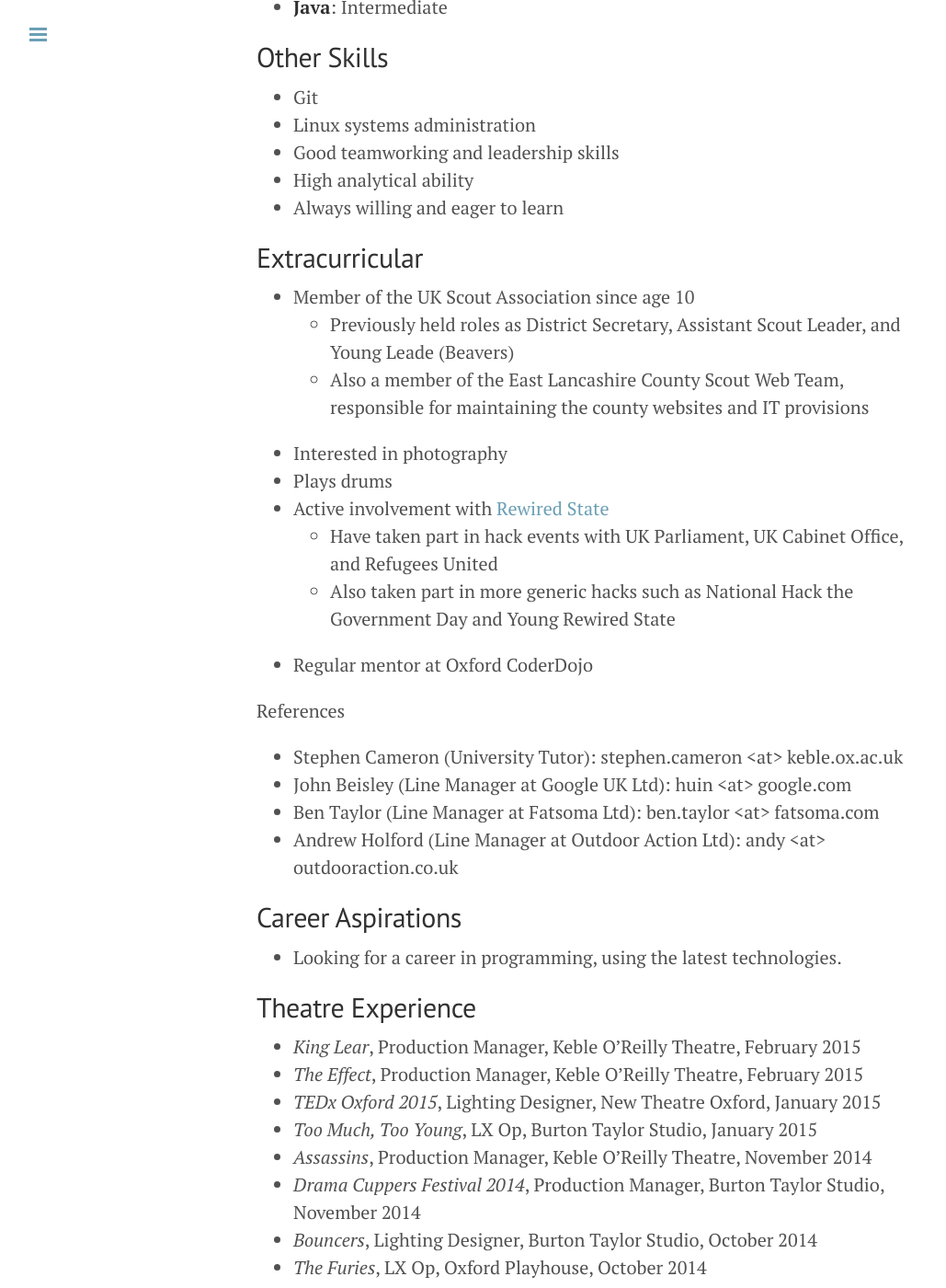
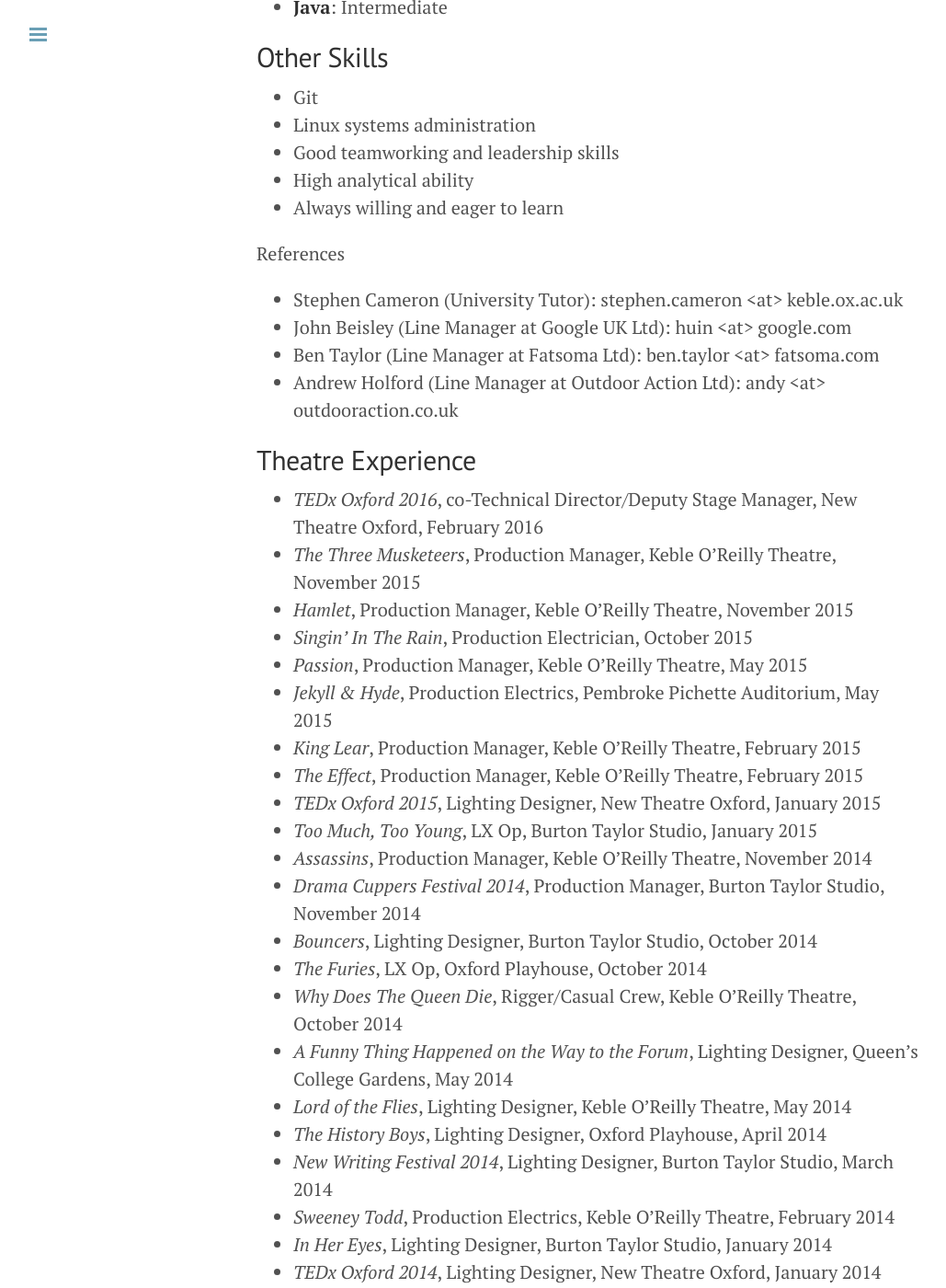
Before and after one commit to toastwaffle/toastwaffle.github.io, a Jekyll site: the page built from cv.markdown, in a window 1280 px wide and 1400 px high, scrolled down 2729 px. Shown: the whole window at 92% size, without its empty margins (1-1030 px from the left). Built offline with Jekyll 4.4.1, drawn with Linux system fonts in a browser that asks for light colours; some of the changed text lies outside the part shown.

Commit message:
Update CV

```diff
--- a/cv.markdown
+++ b/cv.markdown
@@ -78,18 +78,6 @@ title: Curriculum Vitae
  * High analytical ability
  * Always willing and eager to learn
 
-## Extracurricular
-
- * Member of the UK Scout Association since age 10
-     - Previously held roles as District Secretary, Assistant Scout Leader, and Young Leade (Beavers)
-     - Also a member of the East Lancashire County Scout Web Team, responsible for maintaining the county websites and IT provisions
- * Interested in photography
- * Plays drums
- * Active involvement with [Rewired State](http://www.rewiredstate.org/)
-     - Have taken part in hack events with UK Parliament, UK Cabinet Office, and Refugees United
-     - Also taken part in more generic hacks such as National Hack the Government Day and Young Rewired State
- * Regular mentor at Oxford CoderDojo
-
 References
 
  * Stephen Cameron (University Tutor): stephen.cameron &lt;at&gt; keble.ox.ac.uk
@@ -97,12 +85,14 @@ References
  * Ben Taylor (Line Manager at Fatsoma Ltd): ben.taylor &lt;at&gt; fatsoma.com
  * Andrew Holford (Line Manager at Outdoor Action Ltd): andy &lt;at&gt; outdooraction.co.uk
 
-## Career Aspirations
-
- * Looking for a career in programming, using the latest technologies.
-
 ## Theatre Experience
 
+ * _TEDx Oxford 2016_, co-Technical Director/Deputy Stage Manager, New Theatre Oxford, February 2016
+ * _The Three Musketeers_, Production Manager, Keble O'Reilly Theatre, November 2015
+ * _Hamlet_, Production Manager, Keble O'Reilly Theatre, November 2015
+ * _Singin' In The Rain_, Production Electrician, October 2015
+ * _Passion_, Production Manager, Keble O'Reilly Theatre, May 2015
+ * _Jekyll & Hyde_, Production Electrics, Pembroke Pichette Auditorium, May 2015
  * _King Lear_, Production Manager, Keble O'Reilly Theatre, February 2015
  * _The Effect_, Production Manager, Keble O'Reilly Theatre, February 2015
  * _TEDx Oxford 2015_, Lighting Designer, New Theatre Oxford, January 2015
@@ -116,7 +106,7 @@ References
  * _Lord of the Flies_, Lighting Designer, Keble O'Reilly Theatre, May 2014
  * _The History Boys_, Lighting Designer, Oxford Playhouse, April 2014
  * _New Writing Festival 2014_, Lighting Designer, Burton Taylor Studio, March 2014
- * _Sweeney Todd_, Production Electrics, Keble O'Reilly Studio, February 2014
+ * _Sweeney Todd_, Production Electrics, Keble O'Reilly Theatre, February 2014
  * _In Her Eyes_, Lighting Designer, Burton Taylor Studio, January 2014
  * _TEDx Oxford 2014_, Lighting Designer, New Theatre Oxford, January 2014
  * _100_, Lighting Designer, Burton Taylor Studio, November 2013
```
